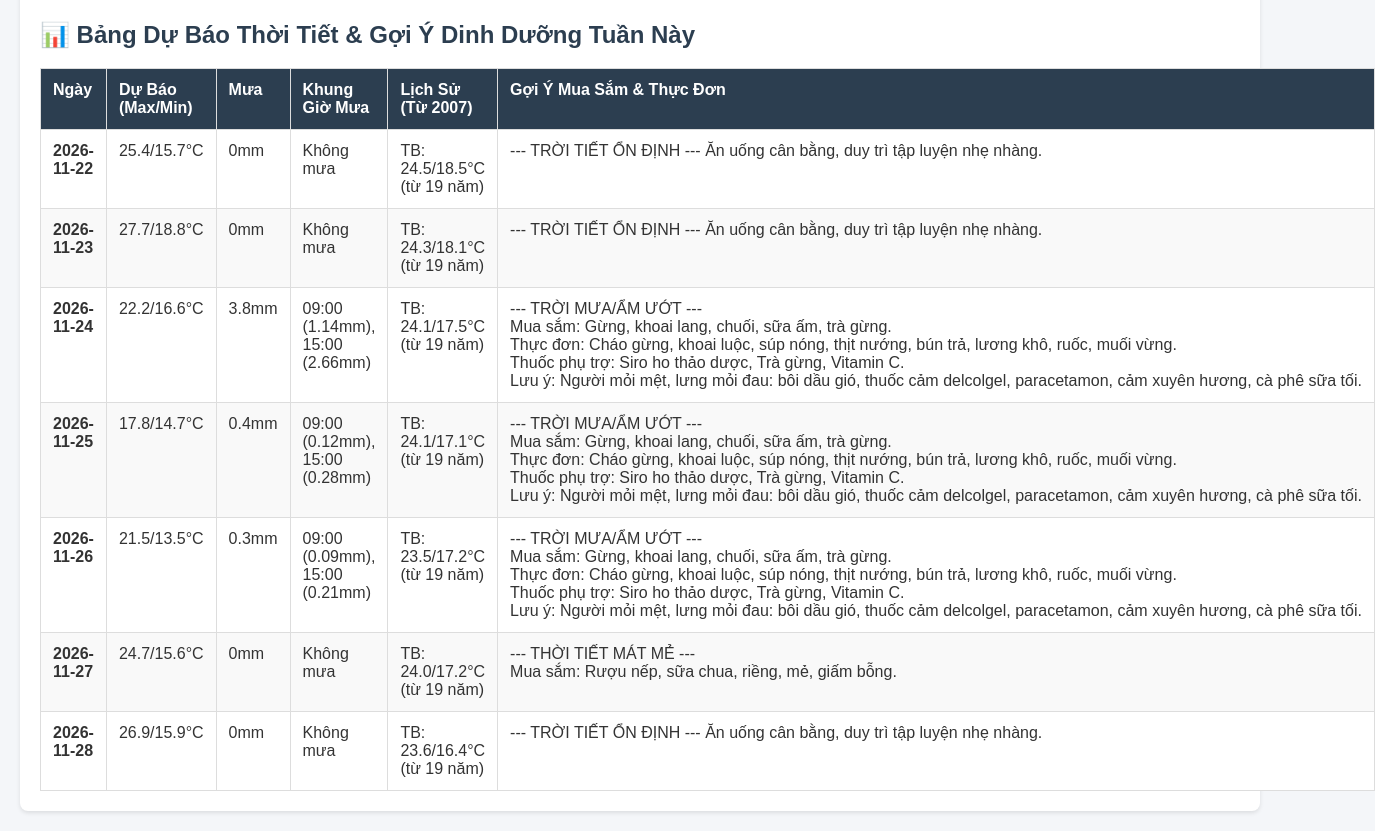
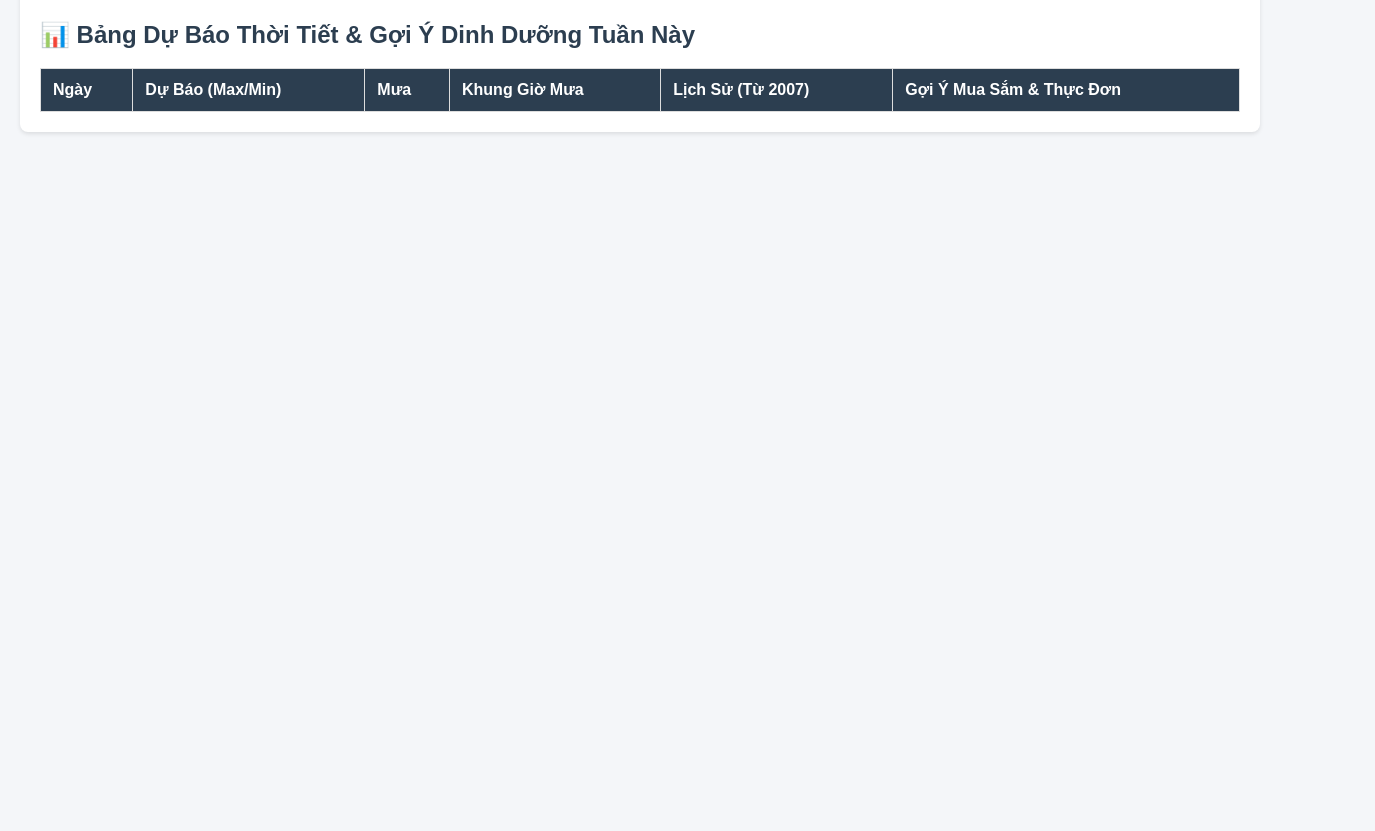
Before and after one commit to namnguyen7133-png/THUCDONHANGNGAY, a plain HTML site: page index.html in a window 1280 px wide. Shown: the part 440-1271 px from the top of the page, 1375 px wide, since content can reach past the window. After the commit the page ends 800 px from the top, so only its background shows below. Drawn offline with Linux system fonts and the light colour scheme.

Commit message:
Auto update weather [skip ci]

```diff
--- a/index.html
+++ b/index.html
@@ -54,82 +54,6 @@
             </thead>
             <tbody>
 
-        <tr>
-            <td><b>2026-11-22</b></td>
-            <td>25.4/15.7°C</td>
-            <td>0mm</td>
-            <td>Không mưa</td>
-            <td>TB: 24.5/18.5°C (từ 19 năm)</td>
-            <td><pre style="font-family:inherit; margin:0;">--- TRỜI TIẾT ỔN ĐỊNH --- Ăn uống cân bằng, duy trì tập luyện nhẹ nhàng.</pre></td>
-        </tr>
-
-        <tr>
-            <td><b>2026-11-23</b></td>
-            <td>27.7/18.8°C</td>
-            <td>0mm</td>
-            <td>Không mưa</td>
-            <td>TB: 24.3/18.1°C (từ 19 năm)</td>
-            <td><pre style="font-family:inherit; margin:0;">--- TRỜI TIẾT ỔN ĐỊNH --- Ăn uống cân bằng, duy trì tập luyện nhẹ nhàng.</pre></td>
-        </tr>
-
-        <tr>
-            <td><b>2026-11-24</b></td>
-            <td>22.2/16.6°C</td>
-            <td>3.8mm</td>
-            <td>09:00 (1.14mm), 15:00 (2.66mm)</td>
-            <td>TB: 24.1/17.5°C (từ 19 năm)</td>
-            <td><pre style="font-family:inherit; margin:0;">--- TRỜI MƯA/ẨM ƯỚT ---
-Mua sắm: Gừng, khoai lang, chuối, sữa ấm, trà gừng.
-Thực đơn: Cháo gừng, khoai luộc, súp nóng, thịt nướng, bún trả, lương khô, ruốc, muối vừng.
-Thuốc phụ trợ: Siro ho thảo dược, Trà gừng, Vitamin C.
-Lưu ý: Người mỏi mệt, lưng mỏi đau: bôi dầu gió, thuốc cảm delcolgel, paracetamon, cảm xuyên hương, cà phê sữa tối.</pre></td>
-        </tr>
-
-        <tr>
-            <td><b>2026-11-25</b></td>
-            <td>17.8/14.7°C</td>
-            <td>0.4mm</td>
-            <td>09:00 (0.12mm), 15:00 (0.28mm)</td>
-            <td>TB: 24.1/17.1°C (từ 19 năm)</td>
-            <td><pre style="font-family:inherit; margin:0;">--- TRỜI MƯA/ẨM ƯỚT ---
-Mua sắm: Gừng, khoai lang, chuối, sữa ấm, trà gừng.
-Thực đơn: Cháo gừng, khoai luộc, súp nóng, thịt nướng, bún trả, lương khô, ruốc, muối vừng.
-Thuốc phụ trợ: Siro ho thảo dược, Trà gừng, Vitamin C.
-Lưu ý: Người mỏi mệt, lưng mỏi đau: bôi dầu gió, thuốc cảm delcolgel, paracetamon, cảm xuyên hương, cà phê sữa tối.</pre></td>
-        </tr>
-
-        <tr>
-            <td><b>2026-11-26</b></td>
-            <td>21.5/13.5°C</td>
-            <td>0.3mm</td>
-            <td>09:00 (0.09mm), 15:00 (0.21mm)</td>
-            <td>TB: 23.5/17.2°C (từ 19 năm)</td>
-            <td><pre style="font-family:inherit; margin:0;">--- TRỜI MƯA/ẨM ƯỚT ---
-Mua sắm: Gừng, khoai lang, chuối, sữa ấm, trà gừng.
-Thực đơn: Cháo gừng, khoai luộc, súp nóng, thịt nướng, bún trả, lương khô, ruốc, muối vừng.
-Thuốc phụ trợ: Siro ho thảo dược, Trà gừng, Vitamin C.
-Lưu ý: Người mỏi mệt, lưng mỏi đau: bôi dầu gió, thuốc cảm delcolgel, paracetamon, cảm xuyên hương, cà phê sữa tối.</pre></td>
-        </tr>
-
-        <tr>
-            <td><b>2026-11-27</b></td>
-            <td>24.7/15.6°C</td>
-            <td>0mm</td>
-            <td>Không mưa</td>
-            <td>TB: 24.0/17.2°C (từ 19 năm)</td>
-            <td><pre style="font-family:inherit; margin:0;">--- THỜI TIẾT MÁT MẺ ---
-Mua sắm: Rượu nếp, sữa chua, riềng, mẻ, giấm bỗng.</pre></td>
-        </tr>
-
-        <tr>
-            <td><b>2026-11-28</b></td>
-            <td>26.9/15.9°C</td>
-            <td>0mm</td>
-            <td>Không mưa</td>
-            <td>TB: 23.6/16.4°C (từ 19 năm)</td>
-            <td><pre style="font-family:inherit; margin:0;">--- TRỜI TIẾT ỔN ĐỊNH --- Ăn uống cân bằng, duy trì tập luyện nhẹ nhàng.</pre></td>
-        </tr>
-
             </tbody>
         </table>
     </div>
```
